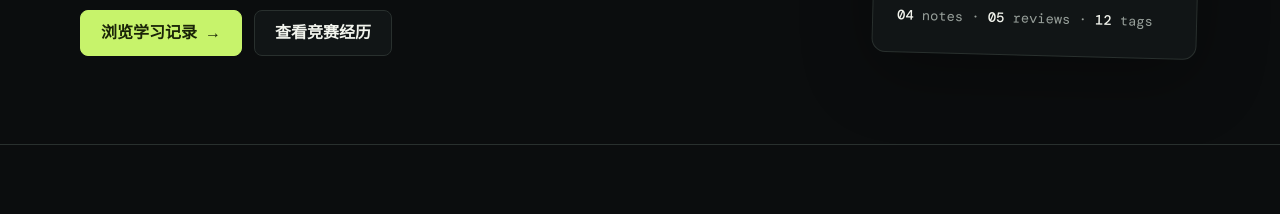
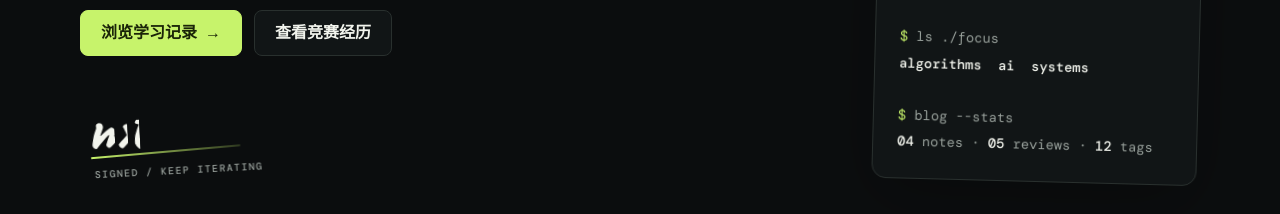
Before and after one commit to mxt1022/mxt1022.github.io, an Astro site: page / in a window 1280 px wide. Shown: the part 586-800 px from the top of the page. Built offline with nearby package versions, Linux system fonts and the light colour scheme; Astro itself is replaced by a stand-in of ours.

Commit message:
首页动画

```diff
--- a/src/pages/index.astro
+++ b/src/pages/index.astro
@@ -21,6 +21,14 @@ const tagCount = new Set(notes.flatMap((note) => note.data.tags)).size;
         <div class="hero-actions">
           <a class="button primary" href={withBase('/notes/')}>浏览学习记录 <span aria-hidden="true">→</span></a>
           <a class="button" href={withBase('/contests/')}>查看竞赛经历</a>
+        </div>
+        <div class="hero-signature" role="img" aria-label="mxt 签名">
+          <div class="signature-mark" aria-hidden="true">
+            <span class="signature-char signature-char--1">m</span>
+            <span class="signature-char signature-char--2">x</span>
+            <span class="signature-char signature-char--3">t</span>
+          </div>
+          <span class="signature-caption" aria-hidden="true">SIGNED / KEEP ITERATING</span>
         </div>
       </div>
       <aside class="hero-panel" aria-label="博客概览">
--- a/src/styles/global.css
+++ b/src/styles/global.css
@@ -1,4 +1,4 @@
-@import url('https://fonts.googleapis.com/css2?family=DM+Mono:wght@400;500&family=Manrope:wght@400;500;600;700;800&display=swap');
+@import url('https://fonts.googleapis.com/css2?family=Caveat:wght@600;700&family=DM+Mono:wght@400;500&family=Manrope:wght@400;500;600;700;800&display=swap');
 
 :root {
   color-scheme: dark;
@@ -71,6 +71,26 @@ nav a:hover, nav a.active { background: var(--surface-2); color: var(--text); }
 .hero h1 span { color: var(--muted); }
 .hero-intro { max-width: 660px; margin: 28px 0 0; color: var(--muted); font-size: clamp(1rem, 1.5vw, 1.22rem); }
 .hero-actions { display: flex; flex-wrap: wrap; gap: 12px; margin-top: 34px; }
+.hero-signature { width: max-content; margin-top: 38px; padding: 0 6px 5px; transform: rotate(-3deg); }
+.signature-mark { position: relative; display: flex; align-items: baseline; width: 142px; height: 62px; color: var(--text); font: 700 4.4rem/.85 'Caveat', cursive; letter-spacing: -.16em; }
+.signature-mark::after { content: ''; position: absolute; left: 4px; bottom: 1px; width: 150px; height: 2px; border-radius: 999px; background: linear-gradient(90deg, var(--accent), color-mix(in srgb, var(--accent) 18%, transparent)); transform: scaleX(0) rotate(-2deg); transform-origin: left center; animation: signature-underline .72s cubic-bezier(.16, 1, .3, 1) 1.62s forwards; }
+.signature-char { display: inline-block; opacity: 0; clip-path: inset(0 100% 0 0); filter: blur(1px); transform: translateY(5px); animation: signature-write .48s cubic-bezier(.2, .75, .25, 1) forwards; }
+.signature-char--1 { animation-delay: .3s; }
+.signature-char--2 { animation-delay: .68s; }
+.signature-char--3 { animation-delay: 1.02s; }
+.signature-caption { display: block; margin: 8px 0 0 7px; color: var(--muted); font: 500 .62rem 'DM Mono', monospace; letter-spacing: .14em; opacity: 0; transform: translateY(4px); animation: signature-caption-in .45s ease 2.05s forwards; }
+@keyframes signature-write {
+  0% { opacity: 0; clip-path: inset(0 100% 0 0); filter: blur(1px); transform: translateY(5px); }
+  35% { opacity: 1; }
+  100% { opacity: 1; clip-path: inset(0 0 0 0); filter: blur(0); transform: translateY(0); }
+}
+@keyframes signature-underline {
+  from { transform: scaleX(0) rotate(-2deg); }
+  to { transform: scaleX(1) rotate(-2deg); }
+}
+@keyframes signature-caption-in {
+  to { opacity: 1; transform: translateY(0); }
+}
 .button { display: inline-flex; align-items: center; justify-content: center; gap: 8px; min-height: 46px; padding: 0 20px; border: 1px solid var(--line); border-radius: 8px; background: var(--surface); text-decoration: none; font-weight: 700; }
 .button.primary { border-color: var(--accent); background: var(--accent); color: var(--accent-ink); }
 .button:hover { transform: translateY(-2px); box-shadow: var(--shadow); }
@@ -280,4 +300,7 @@ nav a:hover, nav a.active { background: var(--surface-2); color: var(--text); }
 
 @media (prefers-reduced-motion: reduce) {
   *, *::before, *::after { scroll-behavior: auto !important; transition: none !important; }
+  .signature-char { opacity: 1; clip-path: none; filter: none; transform: none; animation: none; }
+  .signature-mark::after { transform: scaleX(1) rotate(-2deg); animation: none; }
+  .signature-caption { opacity: 1; transform: none; animation: none; }
 }
```
